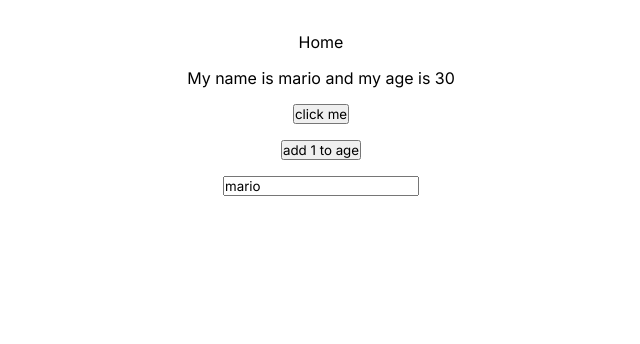
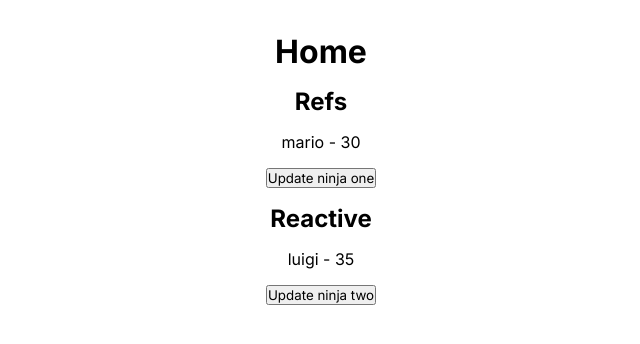
Before and after one commit to WaltsonZh/VueTutorial, a Vue app in the folder DojoBlog/: page / in a window 1280 px wide. Shown: the top 344 px of the page, without its empty margins (319-959 px from the left). Built offline with nearby package versions, Linux system fonts and the light colour scheme.

Commit message:
lesson 10: Refs and Reactive

```diff
--- a/DojoBlog/src/views/HomeView.vue
+++ b/DojoBlog/src/views/HomeView.vue
@@ -1,31 +1,27 @@
 <template>
-  <div>
-    Home
-    <p ref="p">My name is {{ name }} and my age is {{ age }}</p>
-    <button @click="handleClick">click me</button>
-    <button @click="age++">add 1 to age</button>
-    <input type="text" v-model="name">
+  <div class="home">
+    <h1>Home</h1>
+    <h2>Refs</h2>
+    <p>{{ ninjaOne.name }} - {{ ninjaOne.age }}</p>
+    <button @click="updateNinjaOne">Update ninja one</button>
+    <h2>Reactive</h2>
+    <p>{{ ninjaTwo.name }} - {{ ninjaTwo.age }}</p>
+    <button @click="updateNinjaTwo">Update ninja two</button>
   </div>
 </template>
 
-<script>
-import { ref } from 'vue'
+<script setup>
+  import { ref, reactive } from 'vue'
 
-  export default {
-    setup() {
-      const name = ref('mario')
-      const age = ref(30)
+  const ninjaOne = ref({ name: 'mario', age: 30})
+  const ninjaTwo = reactive({ name: 'luigi', age: 35 })
 
-      const p = ref('hello')
-      console.log(p, p.value)
+  const updateNinjaOne = () => {
+    ninjaOne.value.age = 40
+  }
 
-      const handleClick = () => {
-        name.value = 'luigi'
-        age.value = 35
-      }
-
-      return { name, age, handleClick, p }
-    },
+  const updateNinjaTwo = () => {
+    ninjaTwo.age = 45
   }
 </script>
 
```
